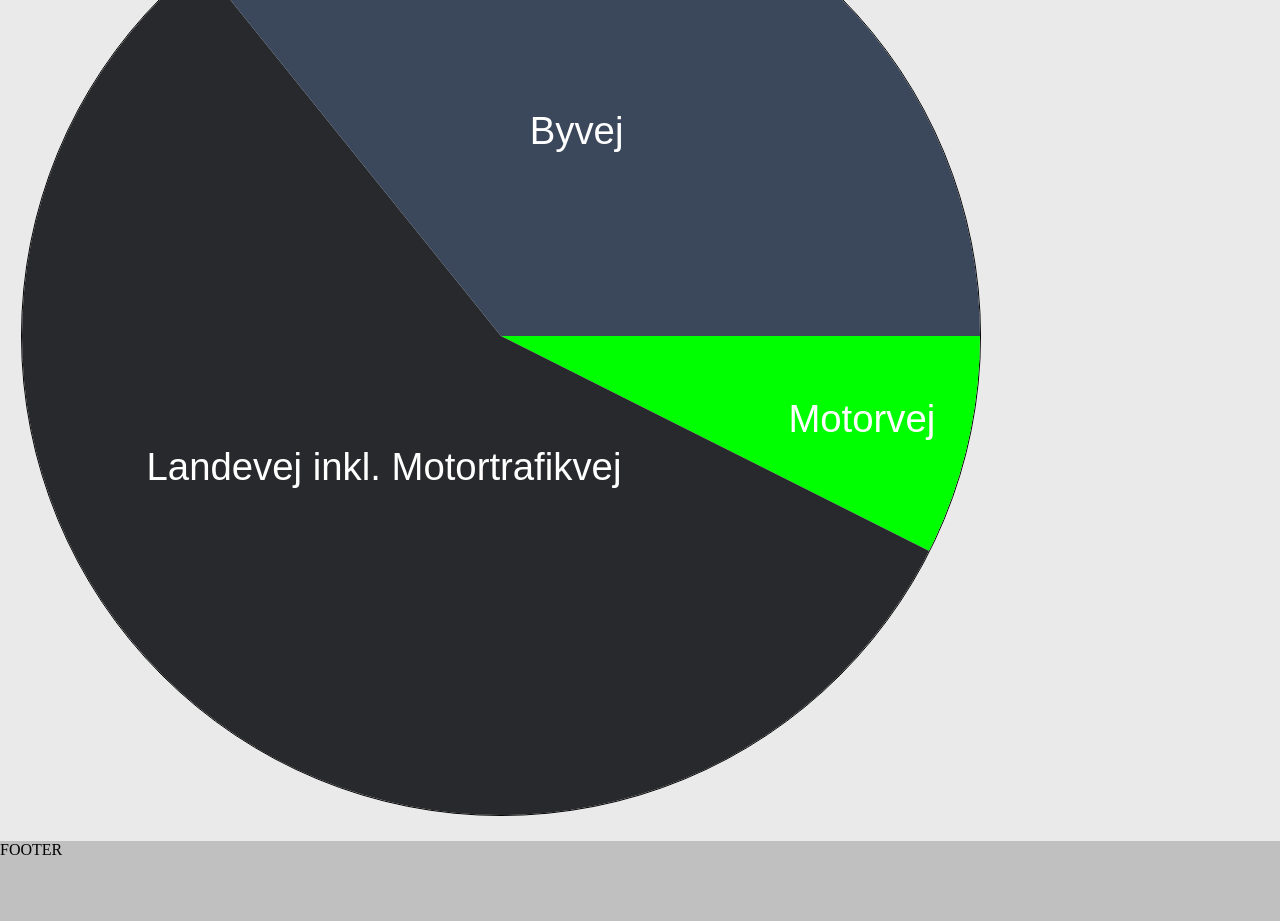
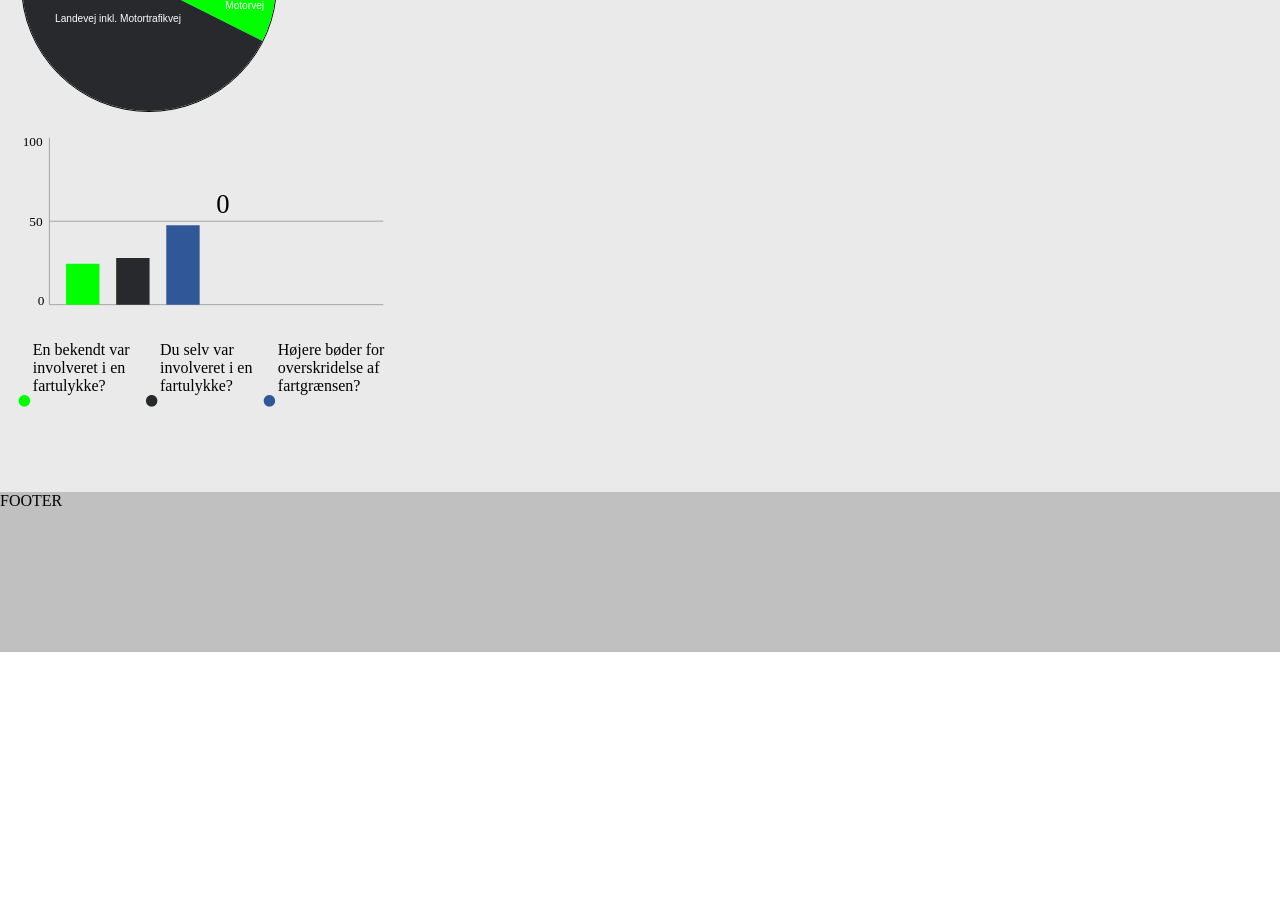
Before and after one commit to Esauu/Raadet-for-sikker-trafik_3-, a plain HTML site: page rfst.html in a window 1280 px wide. Shown: the part 2620-3541 px from the top of the page. After the commit the page ends 3272 px from the top, so only its background shows below. Drawn offline with Linux system fonts and the light colour scheme; a web font is replaced by a local one.

Commit message:
Søjle- og lagkagediagrammer

```diff
--- a/rfst.html
+++ b/rfst.html
@@ -115,10 +115,48 @@
             </div>
         </div>
 
+        <div class="containersoj">
+            <svg id="barchart" viewbox="-20 -10 230 120">
+                <g id="linier">
+                    <line x1="0" y1="100" x2="0" y2="0"></line>
+                    <line x1="0" y1="100" x2="200" y2="100"></line>
+                    <line x1="0" y1="50" x2="200" y2="50"></line>
+
+                </g>
+
+                <g id="textsoj">
+                    <text x="-7" y="100">0</text>
+                    <text x="-12" y="53">50</text>
+                    <text x="-16" y="5">100</text>
+                    <text x="13" y="107"></text>
+                    <text x="43" y="107"></text>
+                    <text x="73" y="107"></text>
+                </g>
+
+                <g id="bars">
+                    <line id="soj1" x1="20" y1="100" x2="20" y2="50"></line>
+                    <line id="soj2" x1="50" y1="100" x2="50" y2="25"></line>
+                    <line id="soj3" x1="80" y1="100" x2="80" y2="10"></line>
+                </g>
+
+                <text x="100" y="45" id="dispp">0</text>
+                <div id="containerrsoj">
+                    <p class="txt1">•</p>
+                    <p>En bekendt var involveret i en fartulykke?</p>
+                    <p class="txt2">•</p>
+                    <p>Du selv var involveret i en fartulykke?</p>
+                    <p class="txt3">•</p>
+                    <p>Højere bøder for overskridelse af fartgrænsen?</p>
+                </div>
+            </svg>
+        </div>
+
     </section>
 
     <footer> FOOTER</footer>
 
     <script src="script.js"></script>
 
-</body></html>
+</body>
+
+</html>
--- a/script.js
+++ b/script.js
@@ -31,3 +31,18 @@ function animer() {
         })
     })
 }
+
+const value = [24.5, 28, 47.5];
+
+/*Her lavesnoget der minder om et array*/
+document.querySelectorAll("#bars line").forEach((bar, i) => {
+    console.log(bar, i);
+    bar.setAttribute("y2", 100 - value[i]);
+    bar.addEventListener("mouseover", e => {
+
+        document.querySelector("#dispp").textContent = value[i] + "%";
+
+        bar.setAttribute("data-value", value[i])
+        console.log(bar.dataset.value)
+    })
+})
--- a/style.css
+++ b/style.css
@@ -167,8 +167,7 @@ header .knapper {
 
 
 /*Gode råd diagrammer*/
-#containerkage {
-    display: flex;
+.containerkage {
     width: 20vw;
 
 }
@@ -226,6 +225,75 @@ header .knapper {
 
 
 /*Gode råd diagrammer slut*/
+
+/*Søjlediagram*/
+
+.containersoj {
+    width: 30vw;
+
+}
+
+#linier {
+    stroke: #999;
+    stroke-width: .5;
+}
+
+#textsoj {
+    font-size: .5em;
+
+}
+
+#bars {
+
+    stroke-width: 20;
+}
+
+#containerrsoj {
+    display: flex;
+    justify-content: center;
+}
+
+#soj1 {
+    stroke: #00FF00;
+}
+
+#soj1:hover {
+    opacity: 0.5;
+}
+
+#soj2 {
+    stroke: #28292C;
+}
+
+#soj2:hover {
+    opacity: 0.5;
+}
+
+#soj3 {
+    stroke: #305898;
+}
+
+#soj3:hover {
+    opacity: 0.5;
+}
+
+.txt1 {
+    color: #00FF00;
+    font-size: 3em;
+
+}
+
+.txt2 {
+    color: #28292C;
+    font-size: 3em;
+}
+
+.txt3 {
+    color: #305898;
+    font-size: 3em;
+}
+
+/*Søjlediagram slut*/
 
 
 
```
